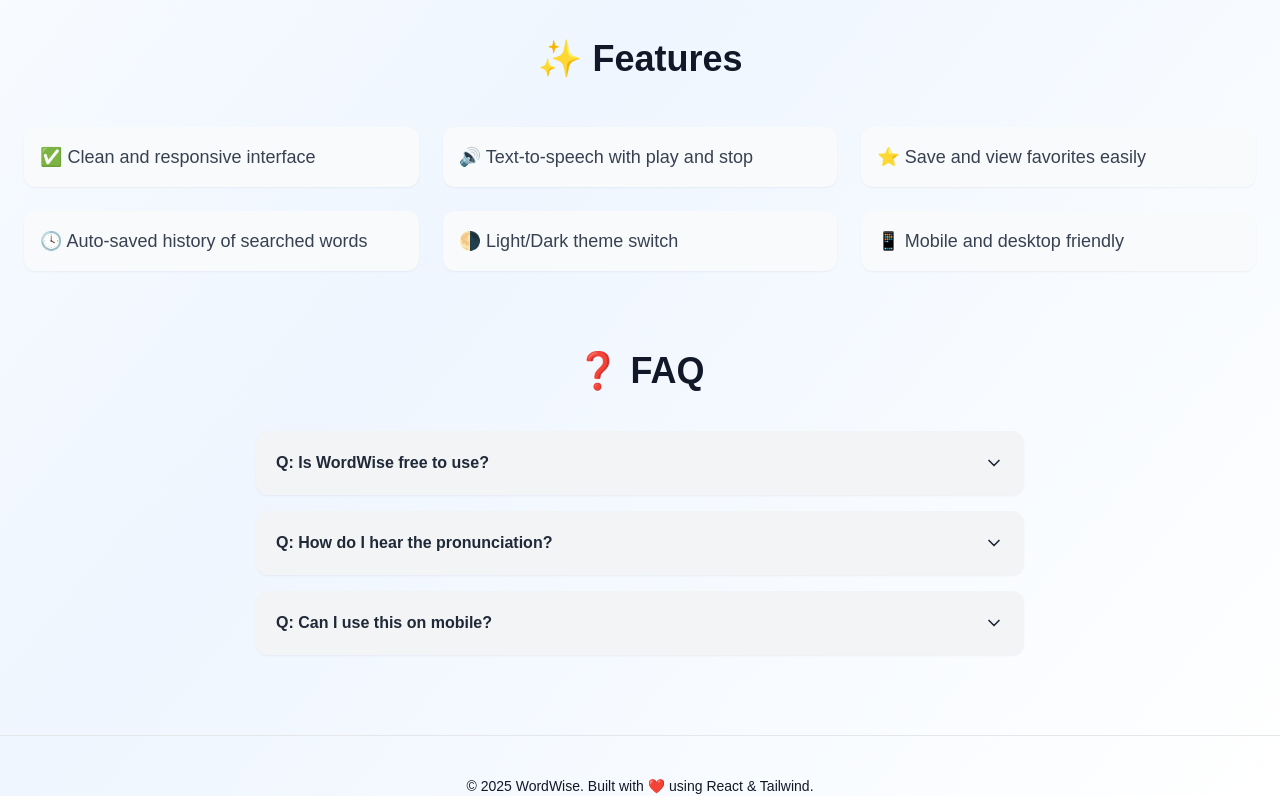
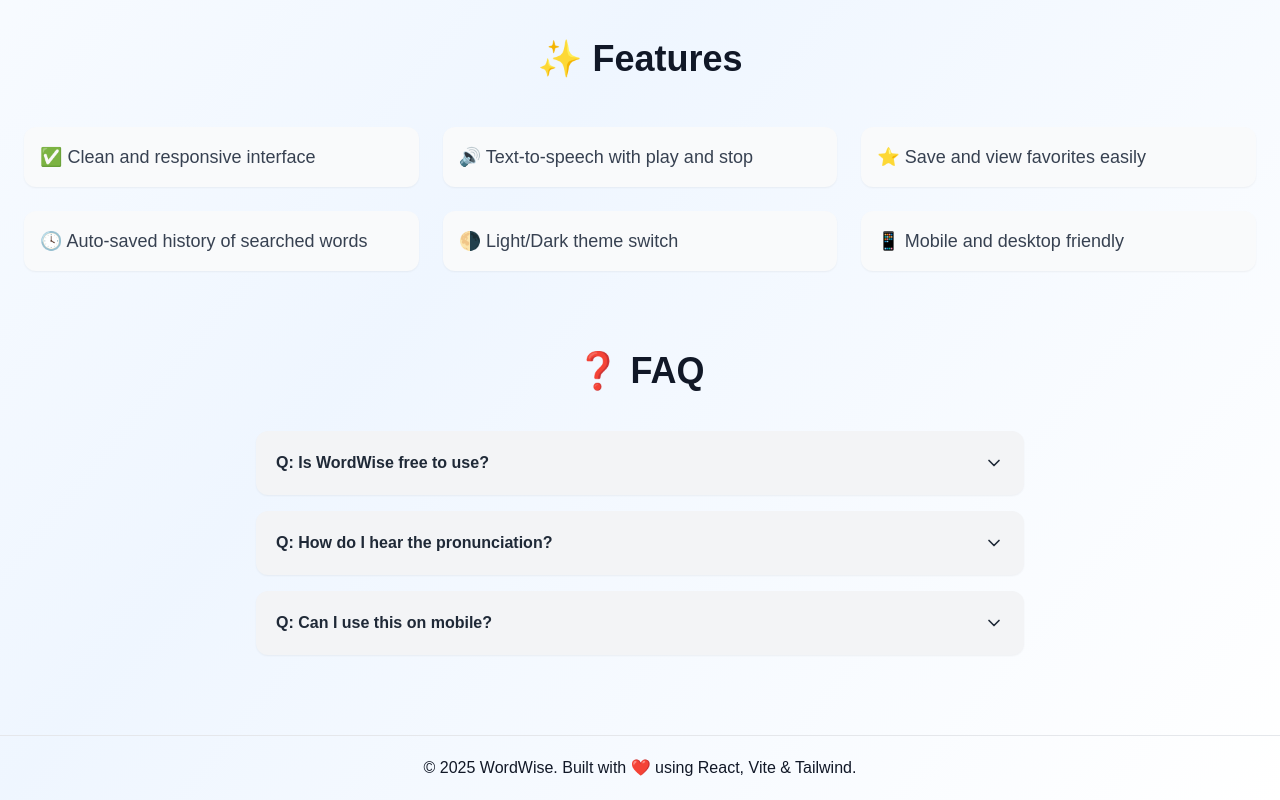
Before and after one commit to Dev-Rodiyat/WordWise, a React (Vite) app: page / in a window 1280 px wide. Shown: the part 749-1549 px from the top of the page. Built offline with nearby package versions, Linux system fonts and the light colour scheme.

Commit message:
Fixed footer content and font size

```diff
--- a/src/components/Footer.jsx
+++ b/src/components/Footer.jsx
@@ -2,8 +2,8 @@
 
 const Footer = () => {
     return (
-        <footer className="text-center text-sm pt-10 border-t dark:border-gray-700">
-            <p>© {new Date().getFullYear()} WordWise. Built with ❤️ using React & Tailwind.</p>
+        <footer className="text-center sm:text-base text-sm py-5 border-t dark:border-gray-700">
+            <p>© {new Date().getFullYear()} WordWise. Built with ❤️ using React, Vite & Tailwind.</p>
         </footer>
     )
 }
```
